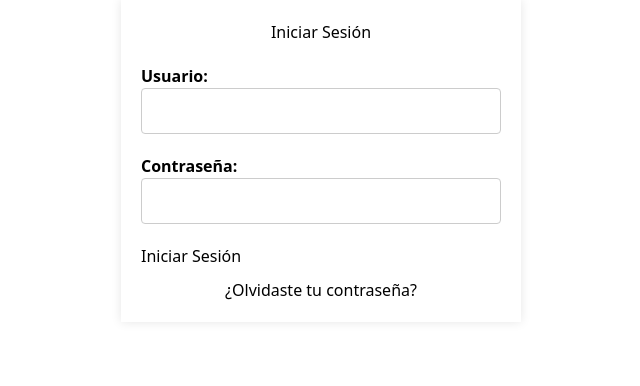
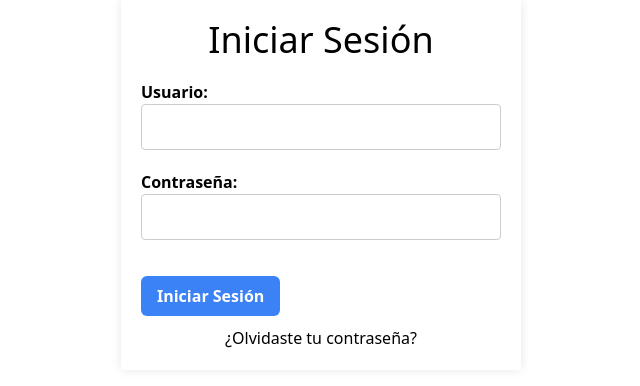
Before and after one commit to alejandro-d3v/motel-reserve-front, a React (Vite) app: page /auth/login in a window 1280 px wide. Shown: the top 386 px of the page, without its empty margins (319-959 px from the left). Built offline with nearby package versions, Linux system fonts and the light colour scheme.

Commit message:
feat: Add CSS styles for login page

```diff
--- a/src/modules/auth/pages/Login.tsx
+++ b/src/modules/auth/pages/Login.tsx
@@ -1,21 +1,40 @@
-import "../styles/Login.css"
+import "../styles/Login.css";
 
 export default function Login() {
   return (
     <div className="login-container">
-      <h2>Iniciar Sesión</h2>
+      <h2 className="text-xl sm:text-2xl md:text-3xl lg:text-4xl">
+        Iniciar Sesión
+      </h2>
 
       <form action="#">
         <div className="form-group">
           <label htmlFor="username">Usuario:</label>
-          <input type="text" id="username" name="username" required />
+          <input
+            type="text"
+            id="username"
+            name="username"
+            required
+            className="w-full sm:w-1/2 md:w-1/3 lg:w-1/4 px-4 py-2 border rounded-md"
+          />
         </div>
         <div className="form-group">
           <label htmlFor="password">Contraseña:</label>
-          <input type="password" id="password" name="password" required />
+          <input
+            type="password"
+            id="password"
+            name="password"
+            required
+            className="w-full sm:w-1/2 md:w-1/3 lg:w-1/4 px-4 py-2 border rounded-md"
+          />
         </div>
 
-        <button type="submit">Iniciar Sesión</button>
+        <button
+          type="submit"
+          className="mt-4 bg-blue-500 hover:bg-blue-600 text-white font-semibold px-4 py-2 rounded-md"
+        >
+          Iniciar Sesión
+        </button>
       </form>
 
       <div className="forgot-password">
```
